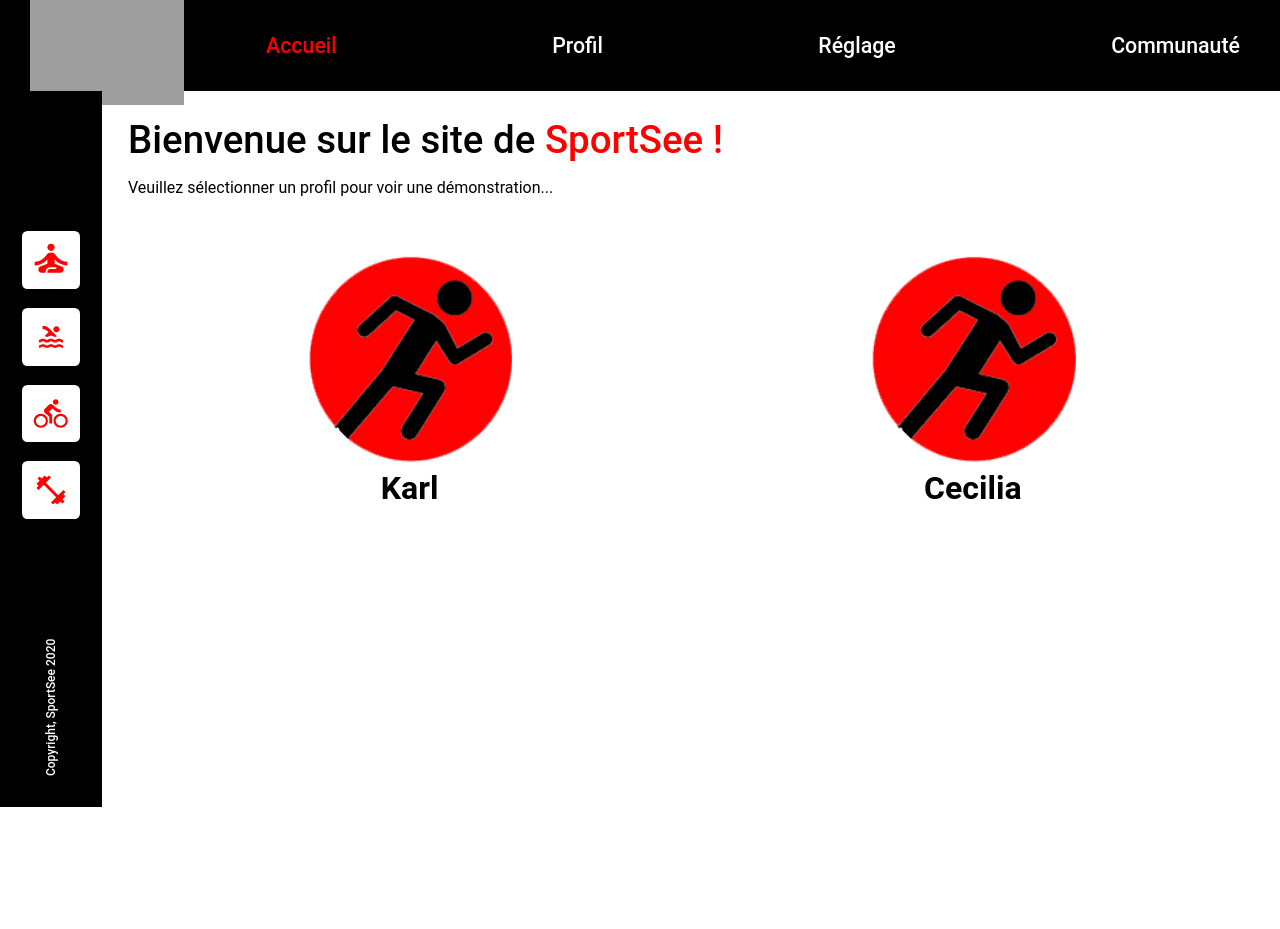
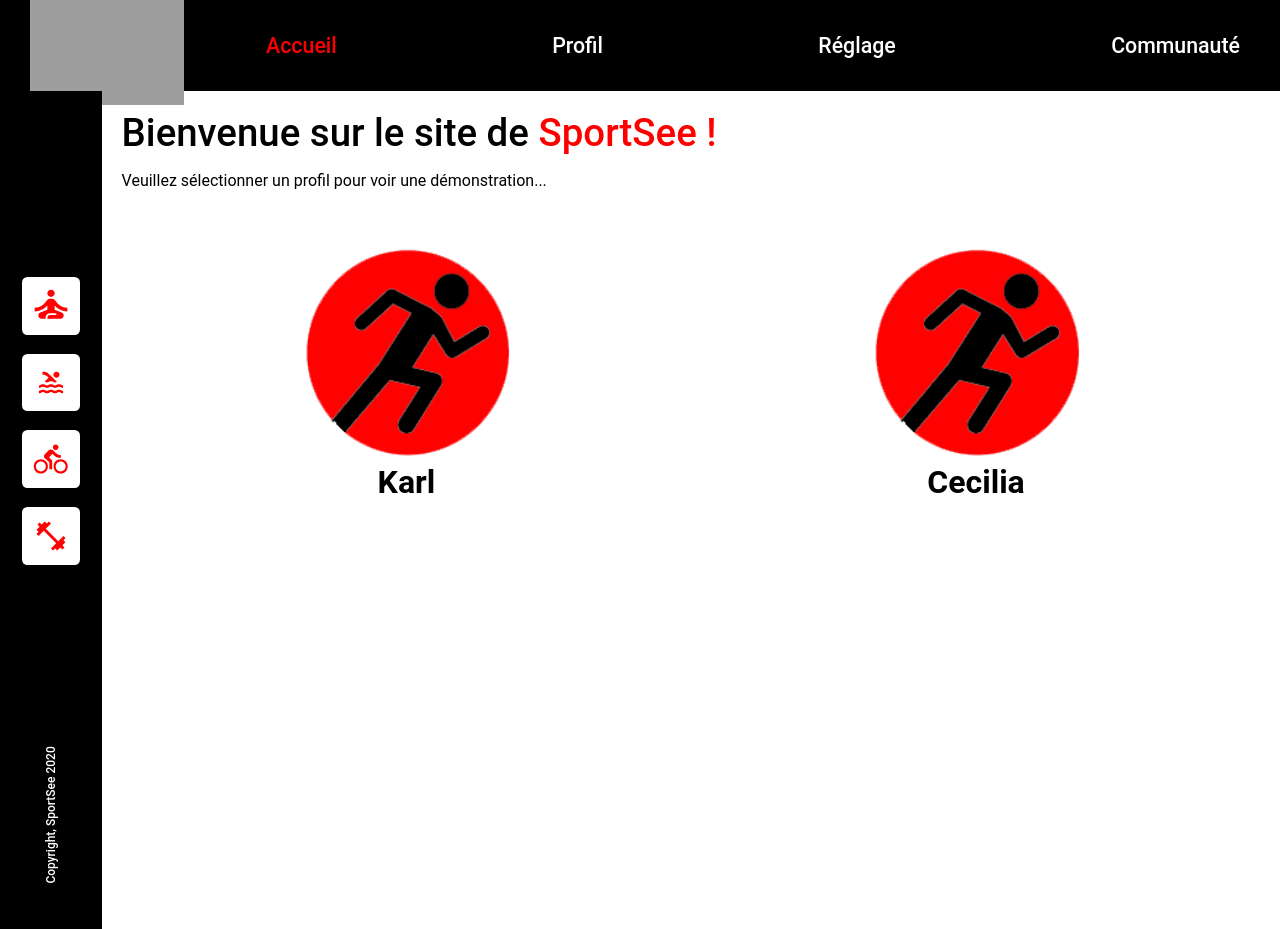
Before and after one commit to Stevens-Mark/StevensMark_P12_08112021, a React (Create React App) app: page / in a window 1280 px wide. Before the commit the page ends 807 px from the top, so only its background shows below. Built offline with nearby package versions, Linux system fonts and the light colour scheme; grey boxes are pictures that could not be loaded.

Commit message:
responsive adjustments

```diff
--- a/src/pages/DashBoard.jsx
+++ b/src/pages/DashBoard.jsx
@@ -20,12 +20,8 @@ import MiniLoadingIcon from '../utils/Loaders/MiniLoadingIcon'
 `;
 
 const DashBoardWrapper = styled.main`
-  // height: calc(100vh - 135px);
-  padding: clamp(0.625rem, 2vw, 4.5rem);
-
-    // @media screen and (min-width: 1440px) {
-    // padding: 77px;
-    // }
+  padding: clamp(0.625rem, 1.5vw, 4.5rem);
+  min-height: 100vh;
 `;
 
 const UserStats = styled.div`
--- a/src/pages/Error.jsx
+++ b/src/pages/Error.jsx
@@ -5,7 +5,8 @@ import colors from '../utils/style/colors'
 /**
  * CSS for the component using styled.components
  */
-const ErrorWrapper = styled.div `
+const ErrorWrapper = styled.main`
+  min-height: 100vh;
   display: flex;
   flex-direction: column;
   align-items: center;
--- a/src/pages/WelcomePage.jsx
+++ b/src/pages/WelcomePage.jsx
@@ -10,20 +10,11 @@ import logo from '../assets/logo/runningMan.png'
  * CSS for the component using styled.components
  */
  const MainWrapper = styled.main`
-  padding: clamp(0.625rem, 2vw, 4.5rem);
-  height: calc(100vh - 135px);
-  // min-height: 100vh;
-
-  // @media screen and (min-width: 1440px) {
-  //   padding: 77px;
-  //   }
+  padding: clamp(0.625rem, 1.5vw, 4.5rem);
+  min-height: 100vh;
 
    img {
     width: clamp(6rem, 17vw, 20rem);
-
-      // @media screen and (min-width: 1024px) {
-      //   margin: 10px 0px;
-      //   }
     }
 `;
 
```
Lines whose indentation alone changed are shown as unchanged.
